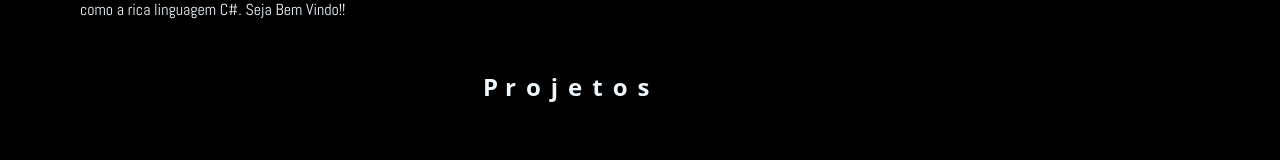
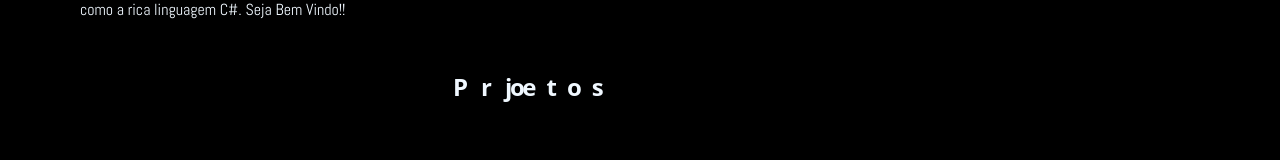
Before and after one commit to Deh1301/Portfolio-Andre, a website: page public/indexSite.html in a window 1280 px wide. Shown: the part 446-606 px from the top of the page. Drawn offline with nearby package versions, Linux system fonts and the light colour scheme; a web font is replaced by a local one.

Commit message:
atualizando repo

```diff
--- a/public/indexSite.html
+++ b/public/indexSite.html
@@ -40,8 +40,8 @@
       <section class="projetos">
         <h2 class="projetosTitulo" id="projetosTitulo">
           <strong class="strong" id="p">P</strong
-          ><strong class="strong">r</strong><strong class="strong">o</strong
-          ><strong class="strong">j</strong><strong class="strong">e</strong
+          ><strong class="strong" id="r">r</strong><strong class="strong" id="o">o</strong
+          ><strong class="strong" id="jota">j</strong><strong class="strong">e</strong
           ><strong class="strong">t</strong><strong class="strong">o</strong
           ><strong class="strong">s</strong>
         </h2>
--- a/public/js/header.js
+++ b/public/js/header.js
@@ -18,35 +18,83 @@ document.addEventListener("DOMContentLoaded", () => {
 
     AOS.init()
 
-    const AnimationText = () => {
-        const p = document.querySelector("#p")
+    const loadingText = ()=>{
+        setInterval(()=>{
+            const AnimationTextP = () => {
+                const p = document.querySelector("#p")
+                if (!p) return;
 
-        function AnimarP() {
-            if (p.style.marginTop === "" || p.style.marginTop === "0px") {
-                p.style.marginTop = "-40px";
+                p.style.opacity = "0";
+
                 setTimeout(() => {
-                    p.style.marginTop = "10px";
-                    p.style.transition = ".4s"
-                    p.style.opacity = "100%"
-                }, 1000);
+                   p.style.opacity = "100%";
+                   p.style.marginTop = "-20px";
+                   p.style.transition = "0.5s";
 
-            }
-        }
-        AnimarP()
+                setTimeout(() => {
+                    p.style.marginTop = "15px";
+                    p.style.transition = "0.5s ";
+                    setTimeout(() => {
+                        p.style.marginTop = "0px";
+                        p.style.transition = "0.5s ";
+                       }, 500);
+                   }, 300);
+                }, 500);
 
-        function AnimarP1() {
+          }
+          AnimationTextP()
 
-            setTimeout(() => {
-                p.style.marginTop = "0px";
-                p.style.transition = ".4s"
-                p.style.opacity = "100%"
-            }, 1100);
+          const AnimationTextR = ()=>{
+            const r = document.querySelector("#r")
+            if(!r) return
+            r.style.opacity = "0"
+
+            setTimeout(()=>{
+                r.style.opacity = "100%";
+                r.style.marginTop = "10px";
+                r.style.transition = "0.5s";
+                setTimeout(() => {
+                    r.style.marginTop = "-35px";
+                    r.style.transition = "0.5s ";
+                    setTimeout(() => {
+                        r.style.marginTop = "0px";
+                        r.style.transition = "0.5s ";
+                       }, 500);
+                   }, 300);
+
+            },500)
 
 
         }
-        AnimarP1()
+        AnimationTextR()
+
+        const AnimationTextO = ()=>{
+            const o = document.querySelector("#o")
+            if(!o) return
+
+            setTimeout(()=>{
+                o.style.opacity = "100%";
+                o.style.marginTop = "10px";
+                o.style.transition = "0.5s";
+                setTimeout(() => {
+                    o.style.marginTop = "15px";
+                    o.style.transition = "0.5s ";
+                    setTimeout(() => {
+                        o.style.marginTop = "0px";
+                        o.style.transition = "0.5s ";
+                       }, 500);
+                   }, 300);
+
+            },500)
+
+        }
+        AnimationTextO()
+
+        },3000)
+
     }
+    loadingText()
 
 
-    AnimationText()
+
 })
--- a/public/style/indexSite.css
+++ b/public/style/indexSite.css
@@ -138,9 +138,26 @@ section {
 
 #p{
   margin-top: -40px;
-  margin-left: -22px;
+  margin-left: -52px;
   position: absolute;
   opacity: 0;
+}
+
+#r{
+  margin-top: -40px;
+  margin-left: -24px;
+  position: absolute;
+  opacity: 0;
+}
+
+#o{
+  opacity: 0;
+  margin-top: -40px;
+  margin-left: 5px;
+  position: absolute;
+  opacity: 0;
+
+
 }
 
 .strong{
```
